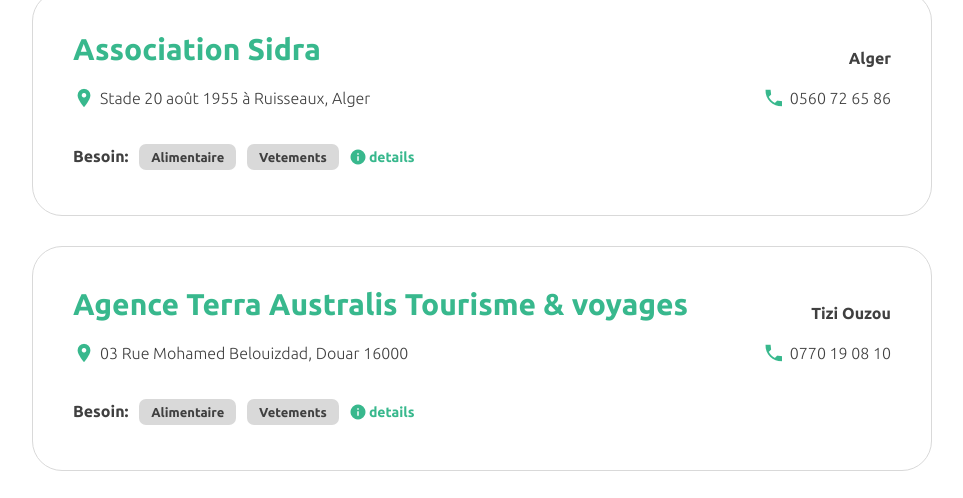
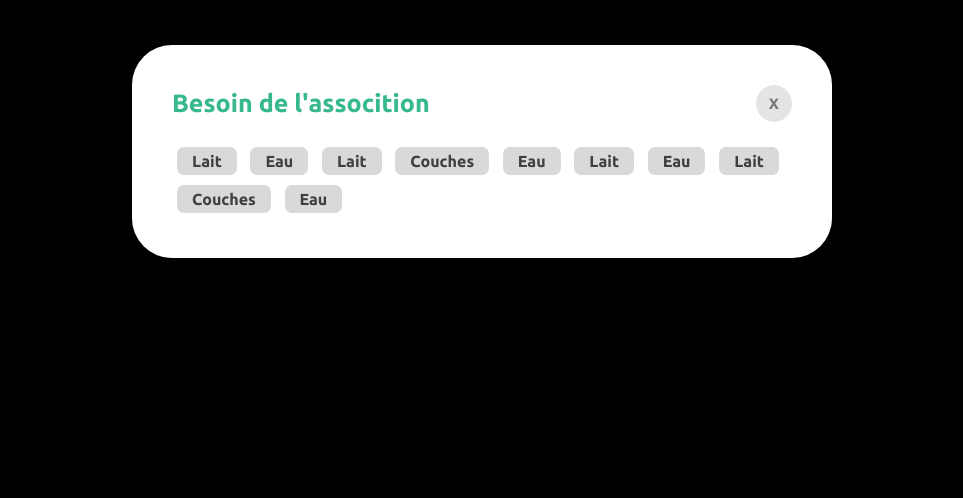
Before and after one commit to nxdjib/DzUnity-1, a plain HTML site: page index.html in a window 1280 px wide. Shown: the part 249-747 px from the top of the page, without its empty margins (158-1121 px from the left). Drawn offline with Linux system fonts and the light colour scheme.

Commit message:
Add files via upload

```diff
--- a/css/style.css
+++ b/css/style.css
@@ -360,11 +360,68 @@
 /* ####################### details card */
 /* ####################### details card */
 
+.details_box {
+  background-color: #000000b9;
+  position: fixed;
+  left: 0;
+  right: 0;
+  top: 0;
+  bottom: 0;
+  z-index: 10;
+  display: grid;
+  justify-content: center;
+  align-items: center;
+  padding: 30px;
+}
+.details__card {
+  background-color: #ffffff;
+  min-width: 400px;
+  max-width: 700px;
+  padding: 40px;
+  border-radius: 40px;
+}
+.details__title {
+  font-size: 25px;
+  font-weight: bold;
+
+  color: #38b88d;
+}
+
+.details__card__heading {
+  display: flex;
+  justify-content: space-between;
+  align-items: center;
+}
+.close_btn {
+  font-size: 15px;
+  font-weight: bold;
+  color: #404040;
+  opacity: 0.7;
+
+  background-color: #d9d9d9;
+  padding: 10px 13px;
+  border-radius: 50%;
+}
+.close_btn:hover {
+  opacity: 1;
+  cursor: pointer;
+}
+
+.details__list {
+  margin-top: 20px;
+}
+
+.details__list__items {
+  list-style-type: none;
+  display: inline-block;
+
+  padding: 5px 15px;
+  border-radius: 7px;
+  margin: 5px;
+  background-color: #d9d9d9;
+  color: #404040;
+  font-weight: bold;
+}
 
 /* ####################### details card */
 /* ####################### details card */
-.red{
-  color: red;
-  font-size: 50px;
-  position: absolute;
-}
--- a/js/main.js
+++ b/js/main.js
@@ -1,50 +1,5 @@
 // ############### RETURN CARD TEMPLATE FUNCTION
 // ############### RETURN CARD TEMPLATE FUNCTION
-
-function CardOutput(data) {
-  let output = `
-<article
-        class="card" data-v="${data.willaya}"
-        ${setCardFillters(data.needs_type)}>
-
-    <h2 class="association__name">${data.name}</h2>
-
-    <p class="association__willaya">${data.willaya}</p>
-
-    <address class="association__address">
-      <span class="icon material-icons-sharp"> location_on </span>
-
-      <p>${data.address}</p>
-    </address>
-
-    <a class="association__phone">
-      <span class="icon material-icons-sharp"> call </span>
-
-      <p>${data.phone}</p>
-    </a>
-
-    <div class="association__needs__type">
-      <ul>
-
-      <p class="needs__label">Besoin:</p>
-
-        ${CheckNeedsType(data.needs_type)}
-
-      </ul>
-
-      <a class="association__details__btn">
-
-        <span class="icon material-icons-sharp"> info </span>
-
-        <p>details</p>
-
-      </a>
-        </div>
-
-</article>
-`;
-  return output;
-}
 
 // ############### RETURN CARD TEMPLATE FUNCTION
 // ############### RETURN CARD TEMPLATE FUNCTION
@@ -98,8 +53,87 @@
   let card__container = document.getElementById("card__container");
   for (let i = 0; i < data.length; i++) {
     card__container.innerHTML += CardOutput(data[i]);
+
+    function CardOutput(data) {
+      function details_inc() {
+        let output = "data-det" + i;
+        return output;
+      }
+      let output = `
+      <article
+      class="card"
+      data-v="${data.willaya}"
+      data-details="${details_inc()}"
+      ${setCardFillters(data.needs_type)}
+      >
+      <h2 class="association__name">${data.name}</h2>
+
+      <p class="association__willaya">${data.willaya}</p>
+
+      <address class="association__address">
+        <span class="icon material-icons-sharp"> location_on </span>
+
+        <p>${data.address}</p>
+      </address>
+
+      <a class="association__phone">
+        <span class="icon material-icons-sharp"> call </span>
+
+        <p>${data.phone}</p>
+      </a>
+
+      <div class="association__needs__type">
+        <ul>
+          <p class="needs__label">Besoin :</p>
+
+          ${CheckNeedsType(data.needs_type)}
+        </ul>
+        <label for="${details_inc()}">
+          <a class="association__details__btn">
+            <span class="icon material-icons-sharp"> info </span>
+
+            <p>details</p>
+          </a>
+
+          <input
+            type="radio"
+            name="details"
+            id="${details_inc()}"
+            value="${details_inc()}"
+          />
+        </label>
+      </div>
+    </article>
+
+    <section class="details_box" data-det="${details_inc()}">
+      <div class="details__card">
+        <div class="details__card__heading">
+          <p class="details__title">Besoin de l'assocition</p>
+          <label for="close_btn" class="close_btn">
+            <input type="radio" name="details" id="close_btn" value="close" />
+            X
+          </label>
+        </div>
+
+        <ul class="details__list">
+          <li class="details__list__items">Lait</li>
+          <li class="details__list__items">Eau</li>
+          <li class="details__list__items">Lait</li>
+          <li class="details__list__items">Couches</li>
+          <li class="details__list__items">Eau</li>
+          <li class="details__list__items">Lait</li>
+          <li class="details__list__items">Eau</li>
+          <li class="details__list__items">Lait</li>
+          <li class="details__list__items">Couches</li>
+          <li class="details__list__items">Eau</li>
+        </ul>
+      </div>
+    </section>`;
+      return output;
+    }
   }
 }
+
 // ############### BUILD NEW CARD
 // ############### BUILD NEW CARD
 
@@ -126,6 +160,29 @@
   if (request.status == 200) {
     let associationList = JSON.parse(request.responseText);
     BuildNewCard(associationList);
+
+    const details_value = document.getElementsByName("details");
+    const details_box = document.querySelectorAll(".details_box");
+
+    details_value.forEach((dvalue) => {
+      dvalue.addEventListener("change", displayDetails);
+
+      function displayDetails() {
+        console.log(dvalue.value);
+        // FilterBYdetails(dvalue.value);
+
+        details_box.forEach((e) => {
+          let box_details = e.getAttribute("data-det");
+          e.style = "display :grid";
+
+          if (box_details != dvalue.value) {
+            e.style = "display :none";
+          }
+
+          console.log(box_details);
+        });
+      }
+    });
   }
 });
 
@@ -255,3 +312,5 @@
     }
   });
 }
+
+// #######################
```
